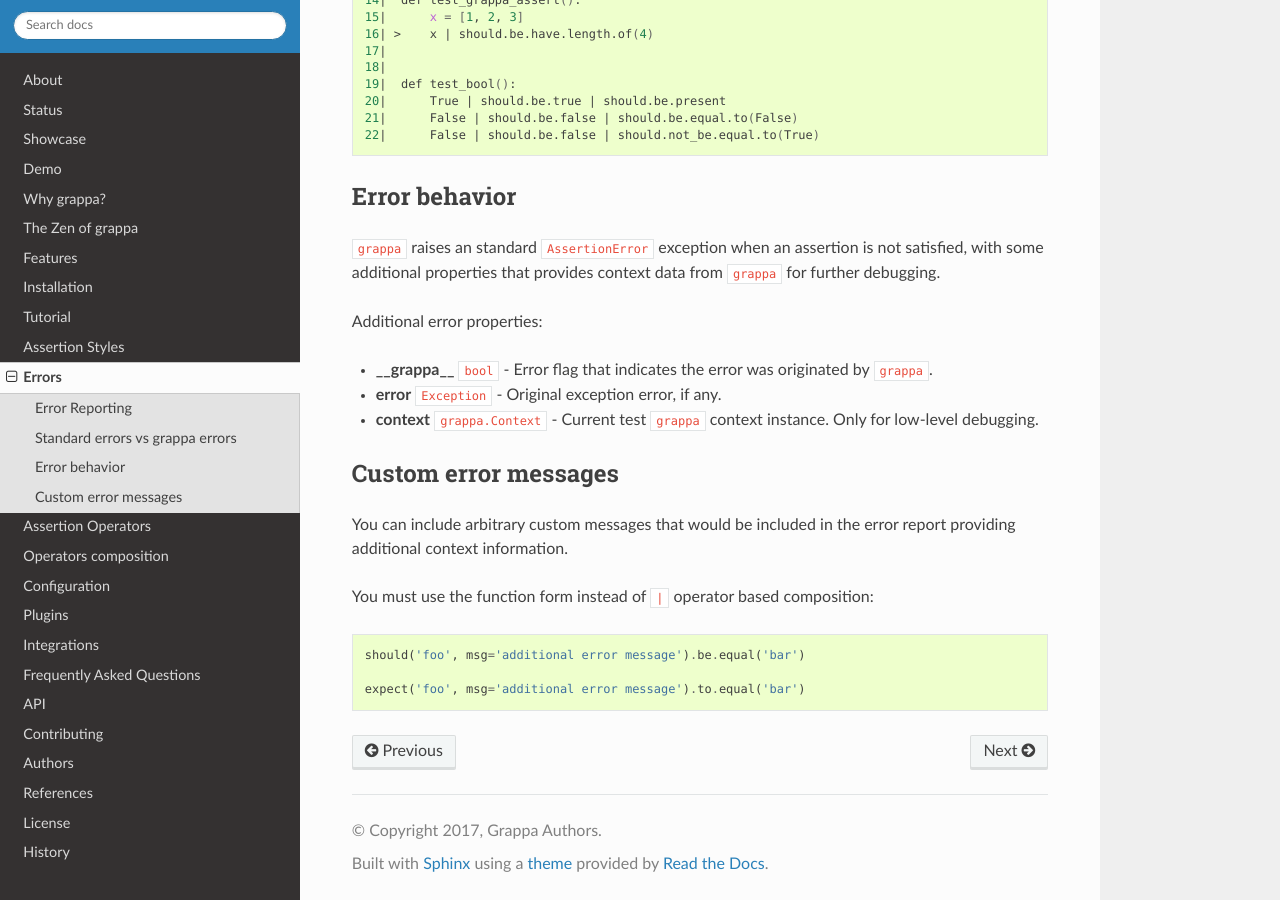
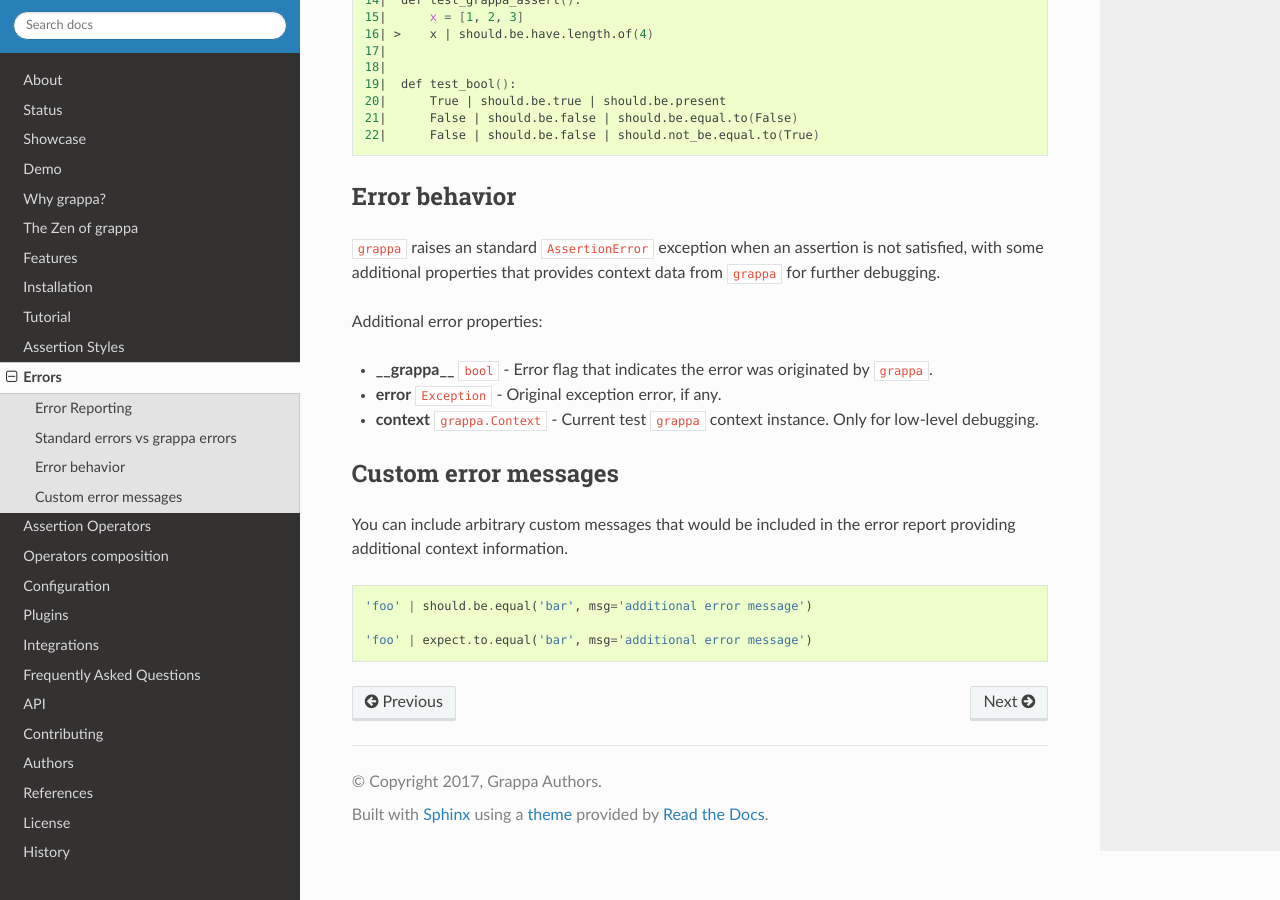
Before and after one commit to grappa-py/grappa, a Sphinx documentation site: the page built from docs/errors.rst, in a window 1280 px wide and 900 px high, scrolled down 2065 px. Built offline with Sphinx 7.4.7 and the Read the Docs theme 2.0.0, drawn with Linux system fonts in a browser that asks for light colours.

Commit message:
fix(docs): update error custom message example

```diff
--- a/docs/errors.rst
+++ b/docs/errors.rst
@@ -134,10 +134,8 @@ Custom error messages
 
 You can include arbitrary custom messages that would be included in the error report providing additional context information.
 
-You must use the function form instead of ``|`` operator based composition:
-
 .. code-block:: python
 
-    should('foo', msg='additional error message').be.equal('bar')
+    'foo' | should.be.equal('bar', msg='additional error message')
 
-    expect('foo', msg='additional error message').to.equal('bar')
+    'foo' | expect.to.equal('bar', msg='additional error message')
```
